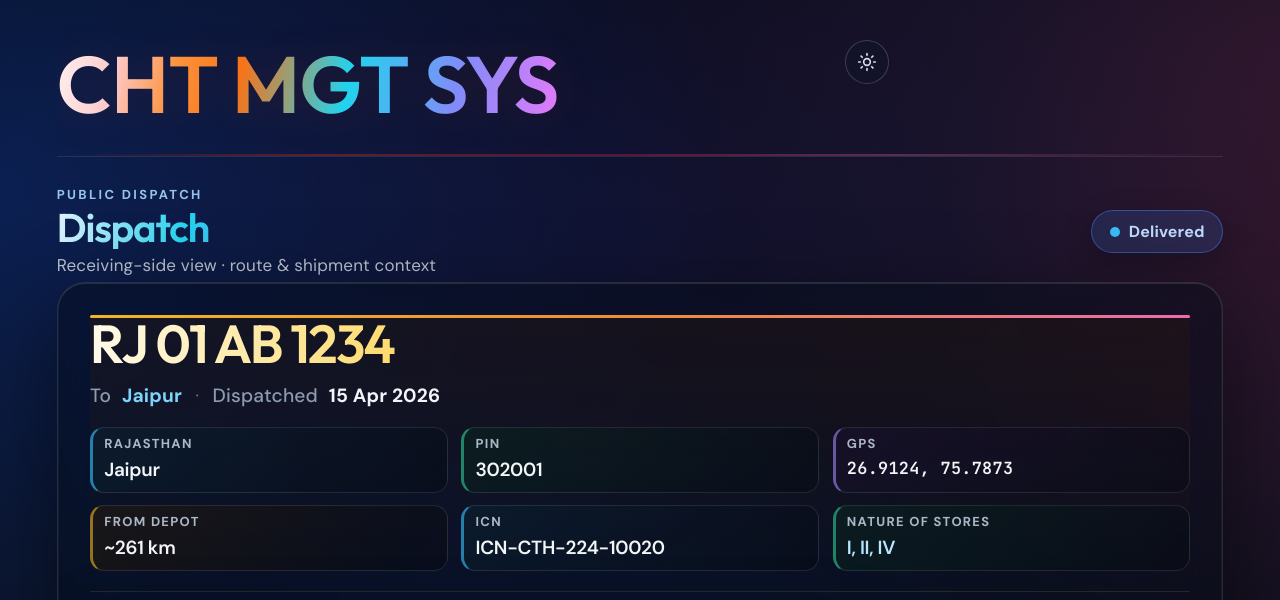
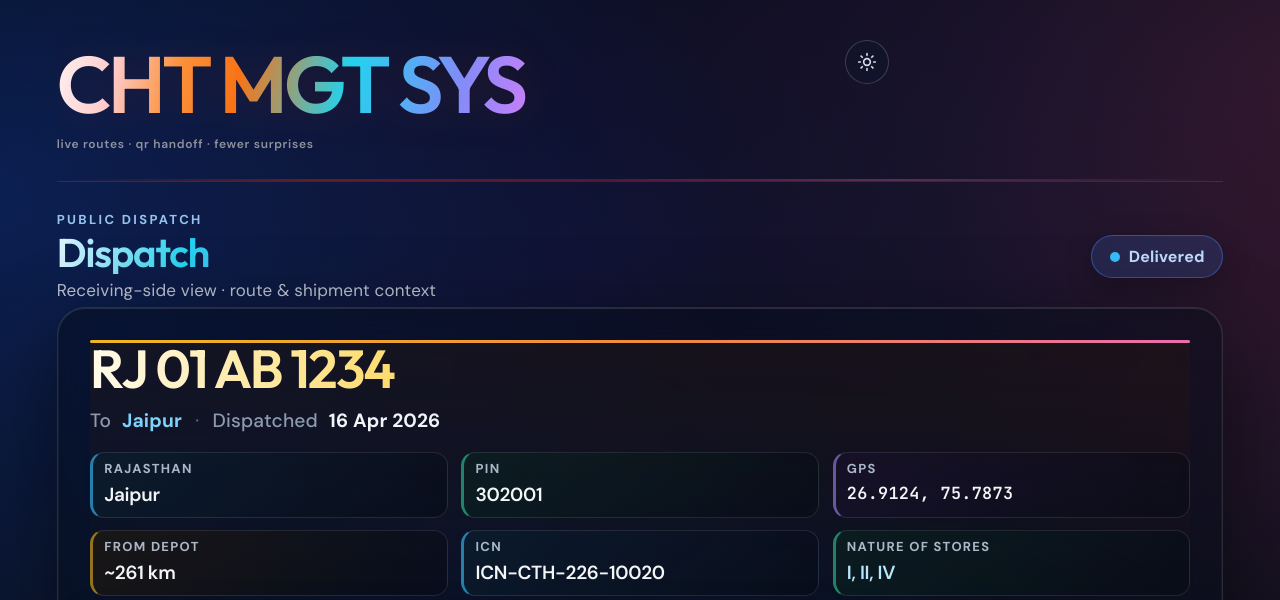
Before and after one commit to peaceinkilling/qr-dispatch-platform-pro, a FastAPI app: page /dispatch/cht-rj01ab1234 in a window 1280 px wide. Shown: the top 600 px of the page. Run offline with FastAPI, Linux system fonts and the light colour scheme; the visitor is signed in with stand-in values (Sample User, id 1); data comes from the database, SQL or seed files in the repository; some libraries are stand-ins or nearby versions; grey boxes are pictures that could not be loaded.

Commit message:
Demo: drop Jodhpur sample row for Sikar, refresh ICNs and dates; Replicate UI tagline and filter blaze bar
Made-with: Cursor

```diff
--- a/qr_dispatch_platform_pro/app.py
+++ b/qr_dispatch_platform_pro/app.py
@@ -1061,31 +1061,32 @@ def init_db() -> None:
 
         # Fixed public_token per CHT so QR codes are stable (no change on refresh).
         # Timeline fields are generated as recent, mixed sample traffic (common dispatch stations).
+        # Demo destinations deliberately avoid Jodhpur city (too close to depot); use Sikar / north RJ instead.
         demo_seed_base = [
-            {"public_token": "cht-gj08au8678", "vehicle_number": "GJ 08 AU 8678", "destination": "Jaisalmer", "destination_pincode": "345001", "icn_number": "ICN-CTH-224-10001", "driver_name": "Sattar Khan", "driver_mobile": "+91 98765 43210", "package_count": 95, "total_weight_kg": 4120.0, "nature_of_items": "1"},
-            {"public_token": "cht-rj09ns1101", "vehicle_number": "RJ 09 NS 1101", "destination": "Nasirabad", "destination_pincode": "305601", "icn_number": "ICN-CTH-224-10002", "driver_name": "Ramesh Yadav", "driver_mobile": "+91 99887 76655", "package_count": 84, "total_weight_kg": 3760.0, "nature_of_items": "2"},
-            {"public_token": "cht-rj11bm2202", "vehicle_number": "RJ 11 BM 2202", "destination": "Barmer", "destination_pincode": "344001", "icn_number": "ICN-CTH-224-10003", "driver_name": "Imran Ali", "driver_mobile": "+91 91234 56780", "package_count": 79, "total_weight_kg": 3555.0, "nature_of_items": "3"},
-            {"public_token": "cht-gj10jm3303", "vehicle_number": "GJ 10 JM 3303", "destination": "Jamnagar", "destination_pincode": "361001", "icn_number": "ICN-CTH-224-10004", "driver_name": "Nafees Khan", "driver_mobile": "+91 90012 34567", "package_count": 88, "total_weight_kg": 3960.0, "nature_of_items": "1,3"},
-            {"public_token": "cht-gj05mn1357", "vehicle_number": "GJ 05 MN 1357", "destination": "Vadodara", "destination_pincode": "390001", "icn_number": "ICN-CTH-224-10005", "driver_name": "Prakash Joshi", "driver_mobile": "+91 98765 77777", "package_count": 87, "total_weight_kg": 3915.0, "nature_of_items": "1,2"},
-            {"public_token": "cht-rj18aj4404", "vehicle_number": "RJ 18 AJ 4404", "destination": "Ajmer", "destination_pincode": "305001", "icn_number": "ICN-CTH-224-10006", "driver_name": "Vikram Singh", "driver_mobile": "+91 98765 11111", "package_count": 92, "total_weight_kg": 4140.0, "nature_of_items": "2,4"},
-            {"public_token": "cht-rj14ma5505", "vehicle_number": "RJ 14 MA 5505", "destination": "Mount Abu", "destination_pincode": "307501", "icn_number": "ICN-CTH-224-10007", "driver_name": "Mahendra Sharma", "driver_mobile": "+91 98765 22222", "package_count": 71, "total_weight_kg": 3185.0, "nature_of_items": "1,2,3"},
-            {"public_token": "cht-rj22pk6606", "vehicle_number": "RJ 22 PK 6606", "destination": "Pokhran", "destination_pincode": "345023", "icn_number": "ICN-CTH-224-10008", "driver_name": "Rajesh Patel", "driver_mobile": "+91 98765 33333", "package_count": 83, "total_weight_kg": 3735.0, "nature_of_items": "4"},
-            {"public_token": "cht-rj13cd5678", "vehicle_number": "RJ 13 CD 5678", "destination": "Udaipur", "destination_pincode": "313001", "icn_number": "ICN-CTH-224-10009", "driver_name": "Anil Verma", "driver_mobile": "+91 98765 44444", "package_count": 91, "total_weight_kg": 4095.0, "nature_of_items": "1,4"},
-            {"public_token": "cht-gj12bh7707", "vehicle_number": "GJ 12 BH 7707", "destination": "Bhuj", "destination_pincode": "370001", "icn_number": "ICN-CTH-224-10010", "driver_name": "Suresh Deshmukh", "driver_mobile": "+91 98765 55555", "package_count": 86, "total_weight_kg": 3870.0, "nature_of_items": "2"},
-            {"public_token": "cht-rj06al8808", "vehicle_number": "RJ 06 AL 8808", "destination": "Alwar", "destination_pincode": "301001", "icn_number": "ICN-CTH-224-10011", "driver_name": "Deepak Meena", "driver_mobile": "+91 98765 66666", "package_count": 90, "total_weight_kg": 4050.0, "nature_of_items": "3,4"},
-            {"public_token": "cht-rj24ut9909", "vehicle_number": "RJ 24 UT 9909", "destination": "Utarlai", "destination_pincode": "344032", "icn_number": "ICN-CTH-224-10012", "driver_name": "Mohan Lal", "driver_mobile": "+91 98765 88888", "package_count": 80, "total_weight_kg": 3600.0, "nature_of_items": "2,3"},
-            {"public_token": "cht-rj14kc9021", "vehicle_number": "RJ 14 KC 9021", "destination": "Ahmedabad", "destination_pincode": "380001", "icn_number": "ICN-CTH-224-10013", "driver_name": "Sanjay Rao", "driver_mobile": "+91 98765 99999", "package_count": 99, "total_weight_kg": 4455.0, "nature_of_items": "1,3,4"},
-            {"public_token": "cht-mp09gh3456", "vehicle_number": "MP 09 GH 3456", "destination": "Bhopal", "destination_pincode": "462001", "icn_number": "ICN-CTH-224-10014", "driver_name": "Arvind Saxena", "driver_mobile": "+91 98260 33445", "package_count": 96, "total_weight_kg": 4320.0, "nature_of_items": "1,4"},
-            {"public_token": "cht-gj18gn2020", "vehicle_number": "GJ 18 GN 2020", "destination": "Gandhinagar", "destination_pincode": "382421", "icn_number": "ICN-CTH-224-10015", "driver_name": "Hitesh Modi", "driver_mobile": "+91 98250 55667", "package_count": 81, "total_weight_kg": 3645.0, "nature_of_items": "2,3"},
-            {"public_token": "cht-up76bb3030", "vehicle_number": "UP 76 BB 3030", "destination": "Babina", "destination_pincode": "284501", "icn_number": "ICN-CTH-224-10016", "driver_name": "Ravi Yadav", "driver_mobile": "+91 98370 77889", "package_count": 88, "total_weight_kg": 3960.0, "nature_of_items": "3"},
-            {"public_token": "cht-mp07gw4040", "vehicle_number": "MP 07 GW 4040", "destination": "Gwalior", "destination_pincode": "474001", "icn_number": "ICN-CTH-224-10017", "driver_name": "Pankaj Tomar", "driver_mobile": "+91 97520 99001", "package_count": 93, "total_weight_kg": 4185.0, "nature_of_items": "1,2"},
-            {"public_token": "cht-up93jh5050", "vehicle_number": "UP 93 JH 5050", "destination": "Jhansi", "destination_pincode": "284001", "icn_number": "ICN-CTH-224-10018", "driver_name": "Amit Dubey", "driver_mobile": "+91 94500 22334", "package_count": 85, "total_weight_kg": 3825.0, "nature_of_items": "4"},
-            {"public_token": "cht-rj02kl2468", "vehicle_number": "RJ 02 KL 2468", "destination": "Kota", "destination_pincode": "324001", "icn_number": "ICN-CTH-224-10019", "driver_name": "Lokesh Gurjar", "driver_mobile": "+91 94600 44556", "package_count": 94, "total_weight_kg": 4230.0, "nature_of_items": "3,4"},
-            {"public_token": "cht-rj01ab1234", "vehicle_number": "RJ 01 AB 1234", "destination": "Jaipur", "destination_pincode": "302001", "icn_number": "ICN-CTH-224-10020", "driver_name": "Harish Choudhary", "driver_mobile": "+91 94140 66778", "package_count": 101, "total_weight_kg": 4545.0, "nature_of_items": "1,2,4"},
-            {"public_token": "cht-rj03jd6060", "vehicle_number": "RJ 03 JD 6060", "destination": "Jodhpur", "destination_pincode": "342001", "icn_number": "ICN-CTH-224-10021", "driver_name": "Bhagirath Singh", "driver_mobile": "+91 99280 88990", "package_count": 89, "total_weight_kg": 4005.0, "nature_of_items": "2"},
-            {"public_token": "cht-rj08op8642", "vehicle_number": "RJ 08 OP 8642", "destination": "Bikaner", "destination_pincode": "334001", "icn_number": "ICN-CTH-224-10022", "driver_name": "Om Prakash", "driver_mobile": "+91 98290 10112", "package_count": 77, "total_weight_kg": 3465.0, "nature_of_items": "1,3"},
-            {"public_token": "cht-gj03ef9012", "vehicle_number": "GJ 03 EF 9012", "destination": "Surat", "destination_pincode": "395001", "icn_number": "ICN-CTH-224-10023", "driver_name": "Dinesh Shah", "driver_mobile": "+91 98251 31415", "package_count": 86, "total_weight_kg": 3870.0, "nature_of_items": "3,4"},
-            {"public_token": "cht-mp11in1616", "vehicle_number": "MP 11 IN 1616", "destination": "Indore", "destination_pincode": "452001", "icn_number": "ICN-CTH-224-10024", "driver_name": "Manish Joshi", "driver_mobile": "+91 93000 16171", "package_count": 91, "total_weight_kg": 4095.0, "nature_of_items": "1,2,3"},
+            {"public_token": "cht-gj08au8678", "vehicle_number": "GJ 08 AU 8678", "destination": "Jaisalmer", "destination_pincode": "345001", "icn_number": "ICN-CTH-226-10001", "driver_name": "Sattar Khan", "driver_mobile": "+91 98765 43210", "package_count": 95, "total_weight_kg": 4120.0, "nature_of_items": "1"},
+            {"public_token": "cht-rj09ns1101", "vehicle_number": "RJ 09 NS 1101", "destination": "Nasirabad", "destination_pincode": "305601", "icn_number": "ICN-CTH-226-10002", "driver_name": "Ramesh Yadav", "driver_mobile": "+91 99887 76655", "package_count": 84, "total_weight_kg": 3760.0, "nature_of_items": "2"},
+            {"public_token": "cht-rj11bm2202", "vehicle_number": "RJ 11 BM 2202", "destination": "Barmer", "destination_pincode": "344001", "icn_number": "ICN-CTH-226-10003", "driver_name": "Imran Ali", "driver_mobile": "+91 91234 56780", "package_count": 79, "total_weight_kg": 3555.0, "nature_of_items": "3"},
+            {"public_token": "cht-gj10jm3303", "vehicle_number": "GJ 10 JM 3303", "destination": "Jamnagar", "destination_pincode": "361001", "icn_number": "ICN-CTH-226-10004", "driver_name": "Nafees Khan", "driver_mobile": "+91 90012 34567", "package_count": 88, "total_weight_kg": 3960.0, "nature_of_items": "1,3"},
+            {"public_token": "cht-gj05mn1357", "vehicle_number": "GJ 05 MN 1357", "destination": "Vadodara", "destination_pincode": "390001", "icn_number": "ICN-CTH-226-10005", "driver_name": "Prakash Joshi", "driver_mobile": "+91 98765 77777", "package_count": 87, "total_weight_kg": 3915.0, "nature_of_items": "1,2"},
+            {"public_token": "cht-rj18aj4404", "vehicle_number": "RJ 18 AJ 4404", "destination": "Ajmer", "destination_pincode": "305001", "icn_number": "ICN-CTH-226-10006", "driver_name": "Vikram Singh", "driver_mobile": "+91 98765 11111", "package_count": 92, "total_weight_kg": 4140.0, "nature_of_items": "2,4"},
+            {"public_token": "cht-rj14ma5505", "vehicle_number": "RJ 14 MA 5505", "destination": "Mount Abu", "destination_pincode": "307501", "icn_number": "ICN-CTH-226-10007", "driver_name": "Mahendra Sharma", "driver_mobile": "+91 98765 22222", "package_count": 71, "total_weight_kg": 3185.0, "nature_of_items": "1,2,3"},
+            {"public_token": "cht-rj22pk6606", "vehicle_number": "RJ 22 PK 6606", "destination": "Pokhran", "destination_pincode": "345023", "icn_number": "ICN-CTH-226-10008", "driver_name": "Rajesh Patel", "driver_mobile": "+91 98765 33333", "package_count": 83, "total_weight_kg": 3735.0, "nature_of_items": "4"},
+            {"public_token": "cht-rj13cd5678", "vehicle_number": "RJ 13 CD 5678", "destination": "Udaipur", "destination_pincode": "313001", "icn_number": "ICN-CTH-226-10009", "driver_name": "Anil Verma", "driver_mobile": "+91 98765 44444", "package_count": 91, "total_weight_kg": 4095.0, "nature_of_items": "1,4"},
+            {"public_token": "cht-gj12bh7707", "vehicle_number": "GJ 12 BH 7707", "destination": "Bhuj", "destination_pincode": "370001", "icn_number": "ICN-CTH-226-10010", "driver_name": "Suresh Deshmukh", "driver_mobile": "+91 98765 55555", "package_count": 86, "total_weight_kg": 3870.0, "nature_of_items": "2"},
+            {"public_token": "cht-rj06al8808", "vehicle_number": "RJ 06 AL 8808", "destination": "Alwar", "destination_pincode": "301001", "icn_number": "ICN-CTH-226-10011", "driver_name": "Deepak Meena", "driver_mobile": "+91 98765 66666", "package_count": 90, "total_weight_kg": 4050.0, "nature_of_items": "3,4"},
+            {"public_token": "cht-rj24ut9909", "vehicle_number": "RJ 24 UT 9909", "destination": "Utarlai", "destination_pincode": "344032", "icn_number": "ICN-CTH-226-10012", "driver_name": "Mohan Lal", "driver_mobile": "+91 98765 88888", "package_count": 80, "total_weight_kg": 3600.0, "nature_of_items": "2,3"},
+            {"public_token": "cht-rj14kc9021", "vehicle_number": "RJ 14 KC 9021", "destination": "Ahmedabad", "destination_pincode": "380001", "icn_number": "ICN-CTH-226-10013", "driver_name": "Sanjay Rao", "driver_mobile": "+91 98765 99999", "package_count": 99, "total_weight_kg": 4455.0, "nature_of_items": "1,3,4"},
+            {"public_token": "cht-mp09gh3456", "vehicle_number": "MP 09 GH 3456", "destination": "Bhopal", "destination_pincode": "462001", "icn_number": "ICN-CTH-226-10014", "driver_name": "Arvind Saxena", "driver_mobile": "+91 98260 33445", "package_count": 96, "total_weight_kg": 4320.0, "nature_of_items": "1,4"},
+            {"public_token": "cht-gj18gn2020", "vehicle_number": "GJ 18 GN 2020", "destination": "Gandhinagar", "destination_pincode": "382421", "icn_number": "ICN-CTH-226-10015", "driver_name": "Hitesh Modi", "driver_mobile": "+91 98250 55667", "package_count": 81, "total_weight_kg": 3645.0, "nature_of_items": "2,3"},
+            {"public_token": "cht-up76bb3030", "vehicle_number": "UP 76 BB 3030", "destination": "Babina", "destination_pincode": "284501", "icn_number": "ICN-CTH-226-10016", "driver_name": "Ravi Yadav", "driver_mobile": "+91 98370 77889", "package_count": 88, "total_weight_kg": 3960.0, "nature_of_items": "3"},
+            {"public_token": "cht-mp07gw4040", "vehicle_number": "MP 07 GW 4040", "destination": "Gwalior", "destination_pincode": "474001", "icn_number": "ICN-CTH-226-10017", "driver_name": "Pankaj Tomar", "driver_mobile": "+91 97520 99001", "package_count": 93, "total_weight_kg": 4185.0, "nature_of_items": "1,2"},
+            {"public_token": "cht-up93jh5050", "vehicle_number": "UP 93 JH 5050", "destination": "Jhansi", "destination_pincode": "284001", "icn_number": "ICN-CTH-226-10018", "driver_name": "Amit Dubey", "driver_mobile": "+91 94500 22334", "package_count": 85, "total_weight_kg": 3825.0, "nature_of_items": "4"},
+            {"public_token": "cht-rj02kl2468", "vehicle_number": "RJ 02 KL 2468", "destination": "Kota", "destination_pincode": "324001", "icn_number": "ICN-CTH-226-10019", "driver_name": "Lokesh Gurjar", "driver_mobile": "+91 94600 44556", "package_count": 94, "total_weight_kg": 4230.0, "nature_of_items": "3,4"},
+            {"public_token": "cht-rj01ab1234", "vehicle_number": "RJ 01 AB 1234", "destination": "Jaipur", "destination_pincode": "302001", "icn_number": "ICN-CTH-226-10020", "driver_name": "Harish Choudhary", "driver_mobile": "+91 94140 66778", "package_count": 101, "total_weight_kg": 4545.0, "nature_of_items": "1,2,4"},
+            {"public_token": "cht-rj23sk6060", "vehicle_number": "RJ 23 SK 6060", "destination": "Sikar", "destination_pincode": "332001", "icn_number": "ICN-CTH-226-10021", "driver_name": "Bhagirath Singh", "driver_mobile": "+91 99280 88990", "package_count": 89, "total_weight_kg": 4005.0, "nature_of_items": "2"},
+            {"public_token": "cht-rj08op8642", "vehicle_number": "RJ 08 OP 8642", "destination": "Bikaner", "destination_pincode": "334001", "icn_number": "ICN-CTH-226-10022", "driver_name": "Om Prakash", "driver_mobile": "+91 98290 10112", "package_count": 77, "total_weight_kg": 3465.0, "nature_of_items": "1,3"},
+            {"public_token": "cht-gj03ef9012", "vehicle_number": "GJ 03 EF 9012", "destination": "Surat", "destination_pincode": "395001", "icn_number": "ICN-CTH-226-10023", "driver_name": "Dinesh Shah", "driver_mobile": "+91 98251 31415", "package_count": 86, "total_weight_kg": 3870.0, "nature_of_items": "3,4"},
+            {"public_token": "cht-mp11in1616", "vehicle_number": "MP 11 IN 1616", "destination": "Indore", "destination_pincode": "452001", "icn_number": "ICN-CTH-226-10024", "driver_name": "Manish Joshi", "driver_mobile": "+91 93000 16171", "package_count": 91, "total_weight_kg": 4095.0, "nature_of_items": "1,2,3"},
         ]
         rng = random.Random(datetime.utcnow().date().isoformat())
         n_demo = len(demo_seed_base)
@@ -1094,7 +1095,8 @@ def init_db() -> None:
         rng.shuffle(status_pool)
         demo_seed = []
         for base_item, seed_status in zip(demo_seed_base, status_pool):
-            dispatch_dt = datetime.utcnow().date() - timedelta(days=rng.randint(0, 3))
+            # Recent dispatches spread across the last ~2 weeks (refreshes on each init/migration).
+            dispatch_dt = datetime.utcnow().date() - timedelta(days=rng.randint(0, 14))
             min_eta_dt = dispatch_dt + timedelta(days=1)
             if seed_status == "Delivered":
                 eta_target = datetime.utcnow().date() - timedelta(days=rng.randint(0, 2))
@@ -1270,7 +1272,7 @@ def init_db() -> None:
                     WHEN 'UP 93 JH 5050' THEN 'Jhansi'
                     WHEN 'RJ 02 KL 2468' THEN 'Kota'
                     WHEN 'RJ 01 AB 1234' THEN 'Jaipur'
-                    WHEN 'RJ 03 JD 6060' THEN 'Jodhpur'
+                    WHEN 'RJ 23 SK 6060' THEN 'Sikar'
                     WHEN 'RJ 08 OP 8642' THEN 'Bikaner'
                     WHEN 'GJ 03 EF 9012' THEN 'Surat'
                     WHEN 'MP 11 IN 1616' THEN 'Indore'
@@ -1297,7 +1299,7 @@ def init_db() -> None:
                     WHEN 'UP 93 JH 5050' THEN '284001'
                     WHEN 'RJ 02 KL 2468' THEN '324001'
                     WHEN 'RJ 01 AB 1234' THEN '302001'
-                    WHEN 'RJ 03 JD 6060' THEN '342001'
+                    WHEN 'RJ 23 SK 6060' THEN '332001'
                     WHEN 'RJ 08 OP 8642' THEN '334001'
                     WHEN 'GJ 03 EF 9012' THEN '395001'
                     WHEN 'MP 11 IN 1616' THEN '452001'
@@ -1328,6 +1330,11 @@ def init_db() -> None:
         conn.execute(
             f"DELETE FROM {DISPATCH_TABLE} WHERE vehicle_number = ?",
             ("JK 02 HP 1010",),
+        )
+        # Remove legacy Jodhpur demo row (too close to depot); replaced by Sikar in demo_seed_base.
+        conn.execute(
+            f"DELETE FROM {DISPATCH_TABLE} WHERE vehicle_number = ?",
+            ("RJ 03 JD 6060",),
         )
         conn.commit()
 
--- a/qr_dispatch_platform_pro/static/styles.css
+++ b/qr_dispatch_platform_pro/static/styles.css
@@ -278,6 +278,7 @@ html.theme-light .app-shell a[href]:where(:not(.btn):not([class*="btn-"]):not(.t
 .app-brand-title-line {
   display: block;
   font-size: clamp(2.85rem, 8.5vw, 5rem);
+  letter-spacing: -0.045em;
   background: linear-gradient(
     102deg,
     #fef2f2 0%,
@@ -298,6 +299,20 @@ html.theme-light .app-shell a[href]:where(:not(.btn):not([class*="btn-"]):not(.t
   filter: drop-shadow(0 2px 20px rgba(234, 40, 4, 0.12));
 }
 
+/* Replicate: lowercase “tag” line — playground energy without shouting */
+.app-brand-manifesto {
+  margin: 0.45rem 0 0;
+  padding: 0;
+  font-family: var(--font-ui);
+  font-size: 0.75rem;
+  font-weight: 600;
+  letter-spacing: 0.06em;
+  text-transform: lowercase;
+  color: rgba(187, 187, 187, 0.75);
+  max-width: 26rem;
+  line-height: 1.5;
+}
+
 .app-brand-byline {
   margin: 0.65rem 0 0;
   font-size: clamp(1.05rem, 2.4vw, 1.35rem);
--- a/qr_dispatch_platform_pro/templates/base.html
+++ b/qr_dispatch_platform_pro/templates/base.html
@@ -39,7 +39,7 @@
       crossorigin="anonymous"
     ></script>
 
-    <link rel="stylesheet" href="/static/styles.css?v=20260407a" />
+    <link rel="stylesheet" href="/static/styles.css?v=20260407b" />
 
     {% block extra_head %}{% endblock %}
     <title>{% block title %}Dispatch QR Platform{% endblock %}</title>
@@ -54,6 +54,9 @@
               <h1 class="app-brand-title">
                 <span class="app-brand-title-line">CHT MGT SYS</span>
               </h1>
+              <p class="app-brand-manifesto" aria-hidden="false">
+                live routes · qr handoff · fewer surprises
+              </p>
             </div>
             <button
               type="button"
--- a/qr_dispatch_platform_pro/templates/new.html
+++ b/qr_dispatch_platform_pro/templates/new.html
@@ -82,7 +82,7 @@
 
       <div>
         <label class="muted text-sm" for="icn_number">ICN number</label>
-        <input id="icn_number" class="field mt-2" name="icn_number" placeholder="e.g. ICN-CTH-224-10001" title="ICN number" required />
+        <input id="icn_number" class="field mt-2" name="icn_number" placeholder="e.g. ICN-CTH-226-10001" title="ICN number" required />
       </div>
 
       <div>
--- a/templates/base.html
+++ b/templates/base.html
@@ -39,7 +39,7 @@
       crossorigin="anonymous"
     ></script>
 
-    <link rel="stylesheet" href="/static/styles.css?v=20260407a" />
+    <link rel="stylesheet" href="/static/styles.css?v=20260407b" />
 
     {% block extra_head %}{% endblock %}
     <title>{% block title %}Dispatch QR Platform{% endblock %}</title>
@@ -54,6 +54,9 @@
               <h1 class="app-brand-title">
                 <span class="app-brand-title-line">CHT MGT SYS</span>
               </h1>
+              <p class="app-brand-manifesto" aria-hidden="false">
+                live routes · qr handoff · fewer surprises
+              </p>
             </div>
             <button
               type="button"
--- a/templates/new.html
+++ b/templates/new.html
@@ -82,7 +82,7 @@
 
       <div>
         <label class="muted text-sm" for="icn_number">ICN number</label>
-        <input id="icn_number" class="field mt-2" name="icn_number" placeholder="e.g. ICN-CTH-224-10001" title="ICN number" required />
+        <input id="icn_number" class="field mt-2" name="icn_number" placeholder="e.g. ICN-CTH-226-10001" title="ICN number" required />
       </div>
 
       <div>
```
Also changed, not shown: other parts of qr_dispatch_platform_pro/static/styles.css (+29 -9 lines), app.py (+34 -27 lines), static/styles.css (+44 -9 lines).
